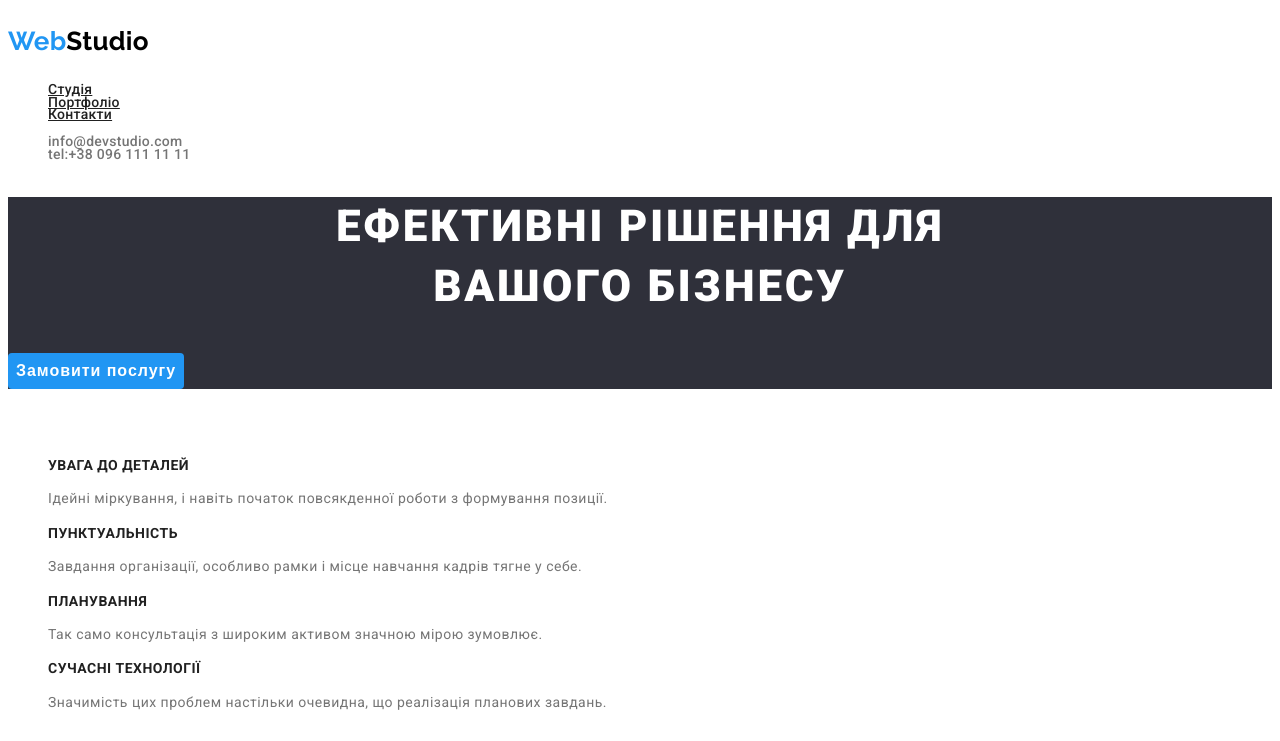
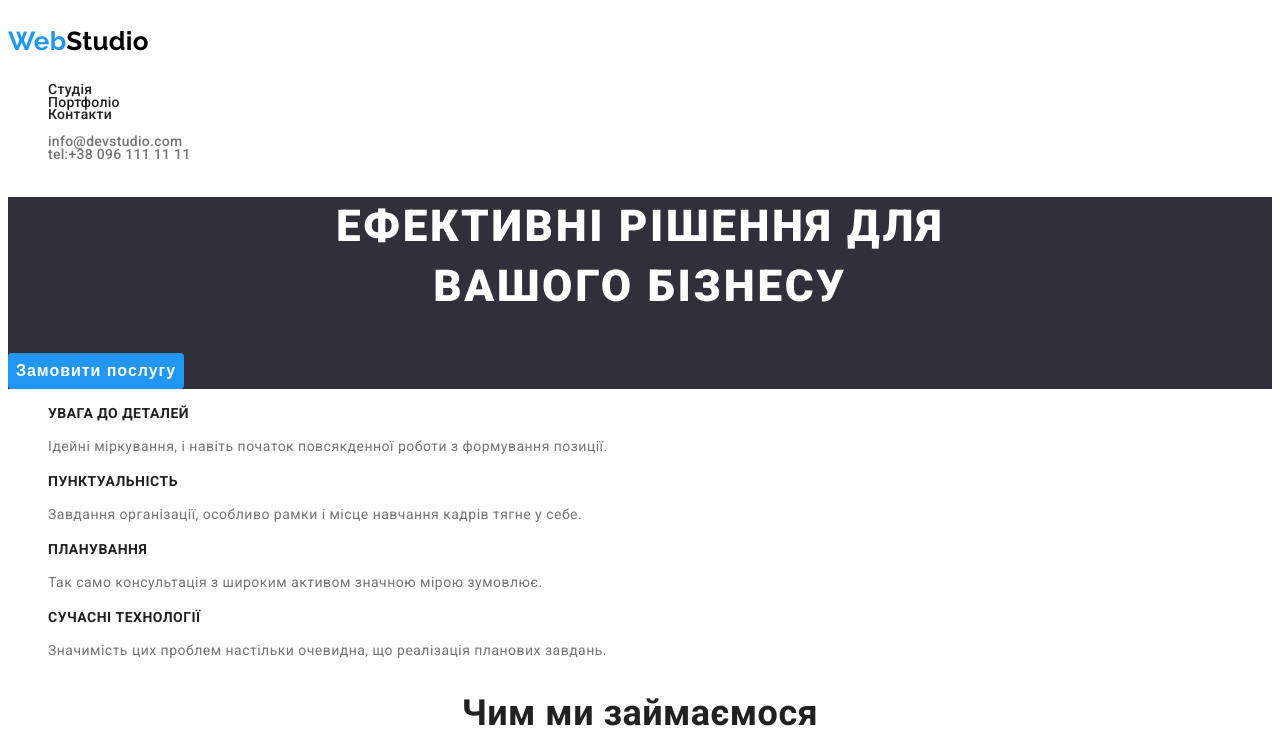
Before and after one commit to Dimar95/goit-markup-hw-02, a plain HTML site: page index.html in a window 1280 px wide. Shown: the top 741 px of the page. Drawn offline with Linux system fonts and the light colour scheme.

Commit message:
Исправления ментора
підкреслення посилань в хедері
заголовок другої секції займає місце в потоку документу, цього не має бути

```diff
--- a/css/style.css
+++ b/css/style.css
@@ -53,7 +53,9 @@ color: var(--accent-text-color);
 }
 .site-nav .link{
         color: var(--title-text-color);
+        text-decoration: none;
 }
+
 /* .site-nav .link.current{
     color: var(--accent-text-color);
 } */
@@ -94,6 +96,11 @@ color: var(--accent-text-color);
 /* Нужно не отображать */
 .predominantly{
     list-style: none;
+    position: absolute;
+        clip: rect(0 0 0 0);
+        width: 1px;
+        height: 1px;
+        margin: -1px;
 
     color: #fff;
 }
```
